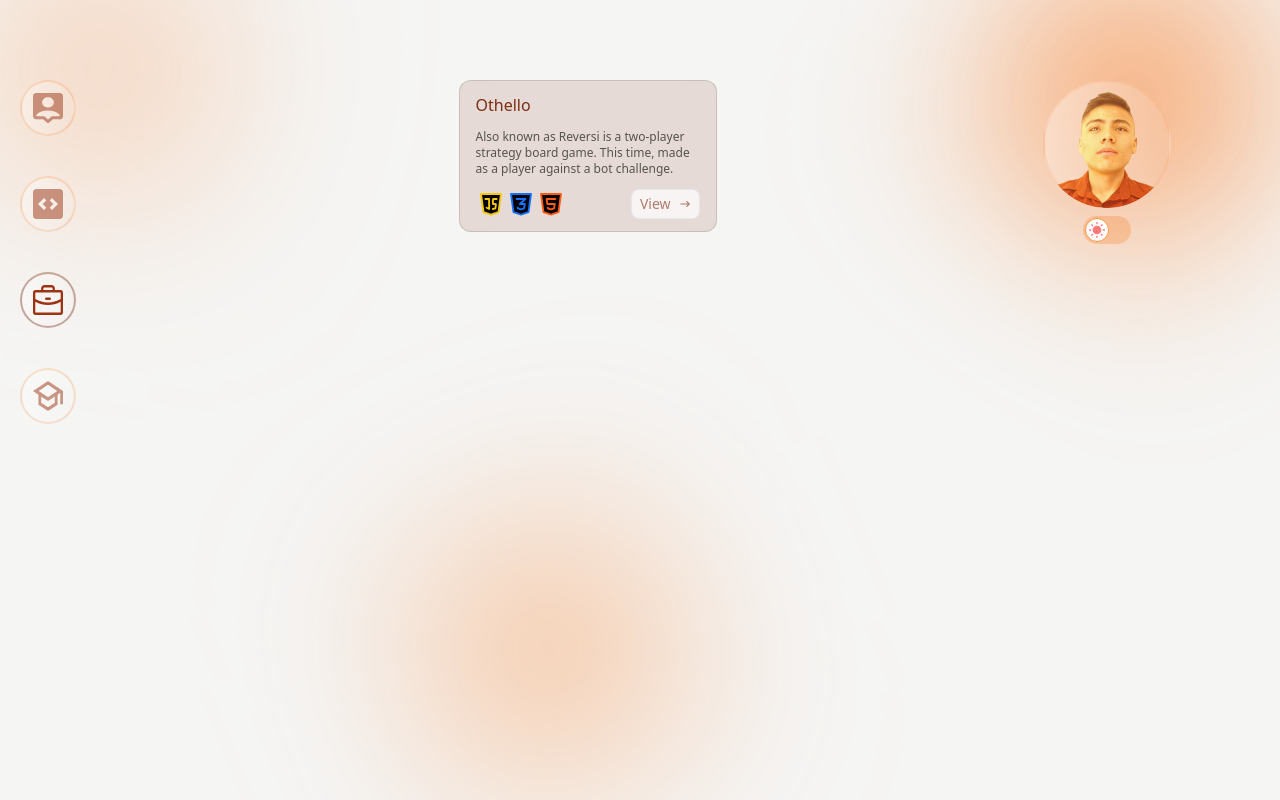
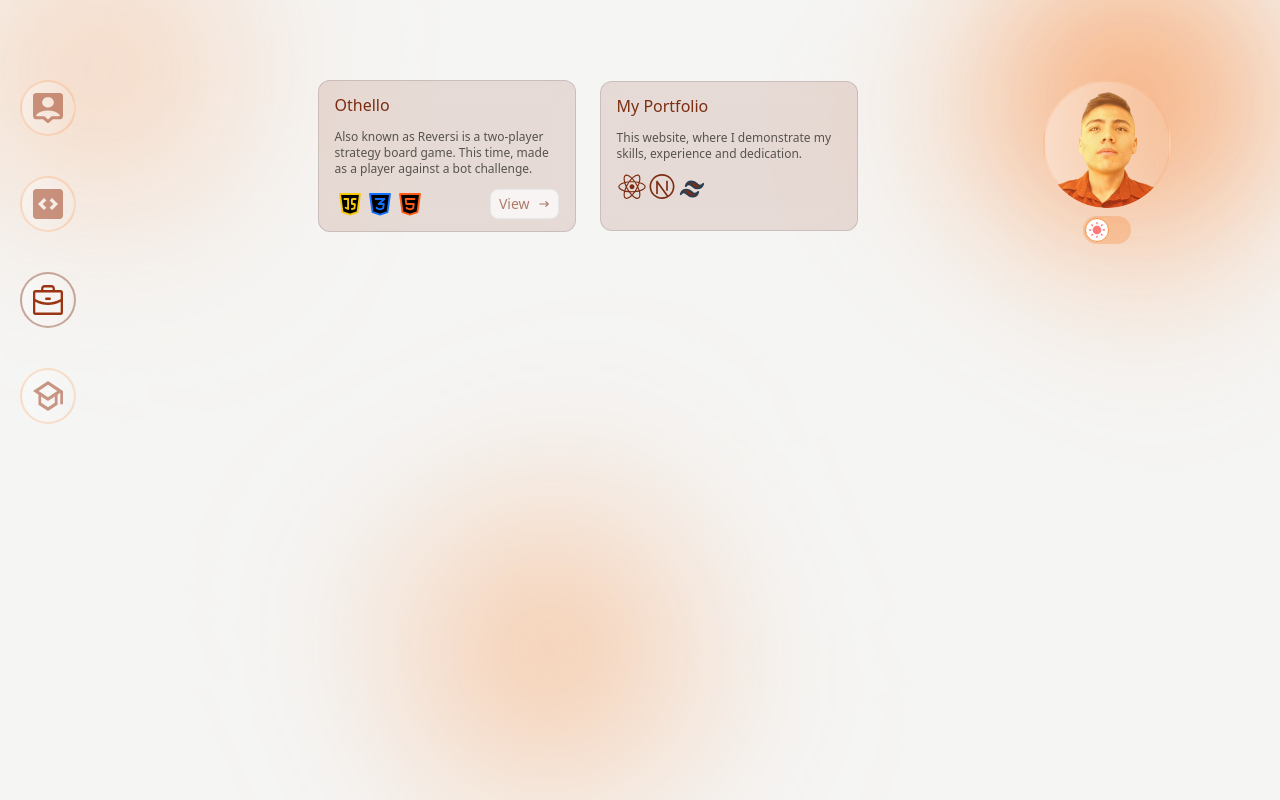
Before and after one commit to MakJCE/portfolio, a Next.js app: page /projects in a window 1280 px wide. Built offline with nearby package versions, Linux system fonts and the light colour scheme; a web font is replaced by a local one.

Commit message:
Add MyPortfolio

```diff
--- a/components/education/EducationElement.jsx
+++ b/components/education/EducationElement.jsx
@@ -23,6 +23,7 @@ const EducationElement = ({ course }) => {
       {course.source && (
         <a
           target="_blank"
+          rel="noreferrer"
           href={course.source}
           className="inline-flex items-center px-4 py-2 text-sm font-medium text-gray-900 dark:text-orange-200 bg-white/70 border border-gray-200 rounded-lg hover:bg-white hover:text-orange-900 focus:z-10 focus:ring-2 focus:outline-none focus:ring-orange-700/30 focus:text-orange-900 dark:bg-gray-800 dark:border-gray-600 dark:hover:text-orange-200 dark:hover:bg-gray-700 dark:focus:ring-orange-200/20 transition"
         >
--- a/components/home/MainText.jsx
+++ b/components/home/MainText.jsx
@@ -25,14 +25,18 @@ const MainText = () => {
             className="text-orange-700/30 hover:text-orange-700 dark:text-slate-50/30 dark:hover:text-slate-50 transition cursor-pointer hover:translate-y-1"
           />
         </a>
-        <a href="https://github.com/MakJCE" target="_blank">
+        <a href="https://github.com/MakJCE" target="_blank" rel="noreferrer">
           <GitHubLogo
             height="40px"
             width="40px"
             className="text-orange-700/30 hover:text-orange-700 dark:text-slate-50/30 dark:hover:text-slate-50 transition cursor-pointer hover:translate-y-1"
           />
         </a>
-        <a href="https://www.linkedin.com/in/jhonnycamachoencinas/" target="_blank">
+        <a
+          href="https://www.linkedin.com/in/jhonnycamachoencinas/"
+          target="_blank"
+          rel="noreferrer"
+        >
           <LinkedinLogo
             height="40px"
             width="40px"
--- a/components/projects/ProjectCard.jsx
+++ b/components/projects/ProjectCard.jsx
@@ -33,6 +33,7 @@ const ProjectCard = ({ project }) => {
         {project.source && (
           <a
             target="_blank"
+            rel="noreferrer"
             href={project.source}
             className="inline-flex items-center px-2 py-1 text-sm font-medium text-orange-900/60 bg-white/70 border border-gray-200 rounded-lg hover:bg-white hover:text-orange-900 focus:z-10 focus:ring-2 focus:outline-none focus:ring-orange-700/30 focus:text-orange-900 dark:bg-gray-800 dark:text-orange-200 dark:border-gray-600 dark:hover:text-orange-200 dark:hover:bg-gray-700 dark:focus:ring-orange-200/20 transition"
           >
--- a/components/projects/listOfProjects.js
+++ b/components/projects/listOfProjects.js
@@ -1,6 +1,9 @@
 import JavaScriptLogo from '../Logos/JavaScriptLogo';
 import CssLogo from '../Logos/CssLogo';
 import HtmlLogo from '../Logos/HtmlLogo';
+import ReactLogo from '../Logos/ReactLogo';
+import NextLogo from '../Logos/NextjsLogo';
+import TailwindLogo from '../Logos/TailwindLogo';
 
 const listOfProjects = [
   {
@@ -17,12 +20,16 @@ const listOfProjects = [
     ],
     source: 'https://makjce.github.io/othello-web/index.html'
   },
-  // {
-  //   name: 'dos',
-  //   description: '',
-  //   stack: [{ label: '', icon: '' }],
-  //   source: ''
-  // },
+  {
+    name: 'My Portfolio',
+    description: 'This website, where I demonstrate my skills, experience and dedication.',
+    stack: [
+      { label: 'React', icon: <ReactLogo height="25px" width="30px" /> },
+      { label: 'Next Js', icon: <NextLogo height="25px" width="30px" /> },
+      { label: 'Tailwind', icon: <TailwindLogo height="30px" width="30px" /> },
+    ],
+    source: ''
+  },
   // {
   //   name: 'tres',
   //   description: '',
```
